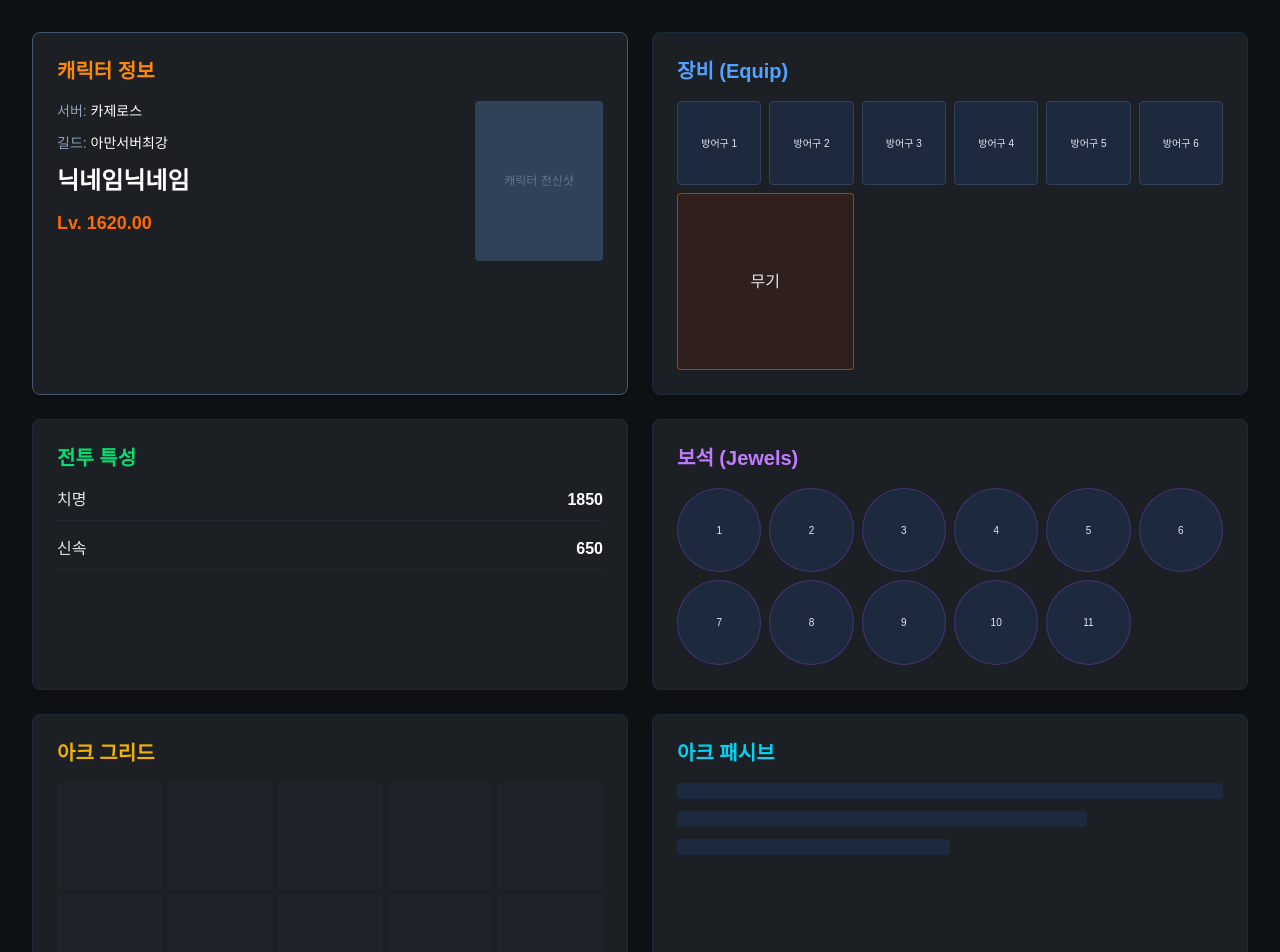
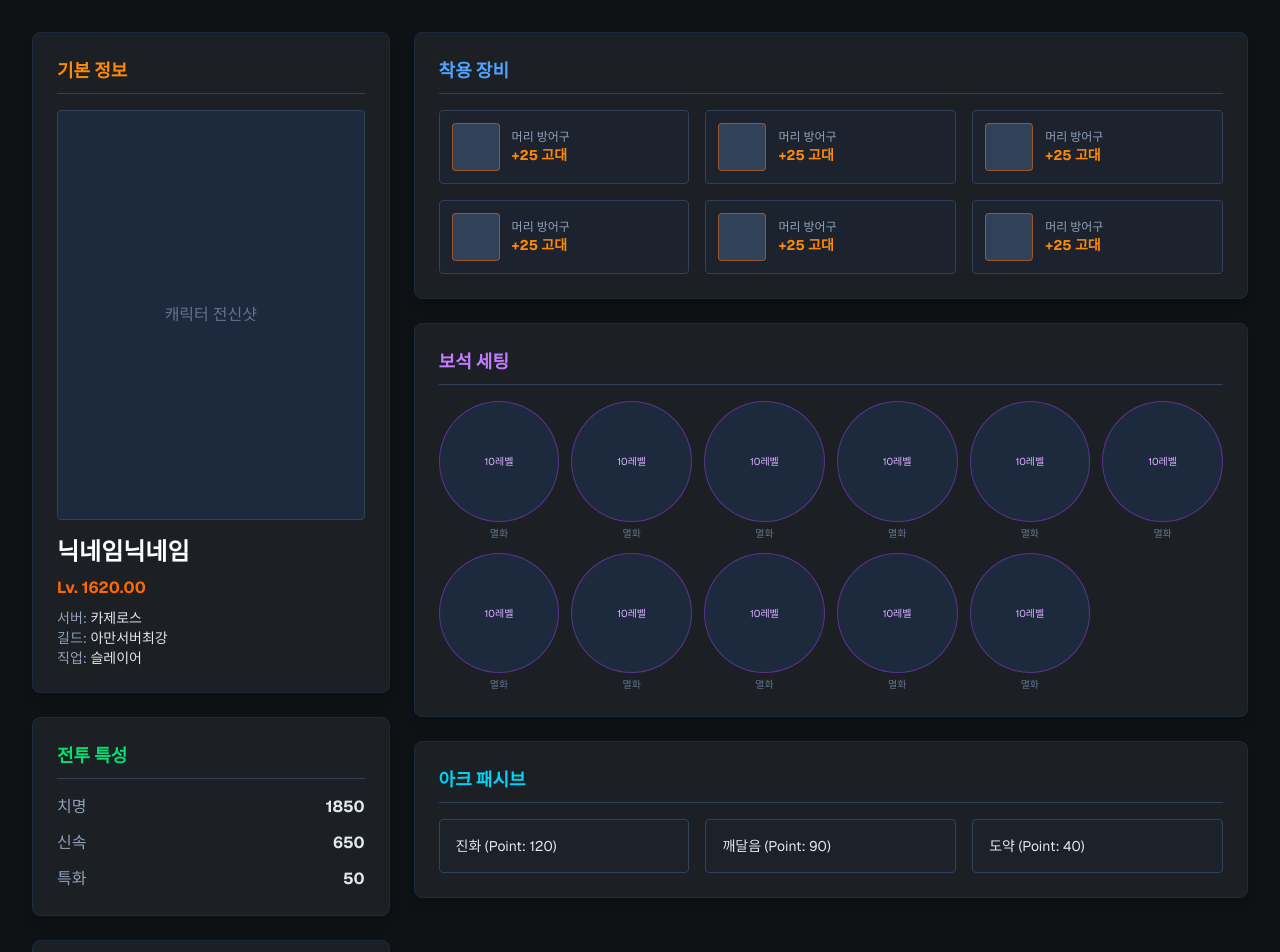
Before and after one commit to jk00private-coder/lostark-sim, a Next.js app: page / in a window 1280 px wide. Shown: the top 952 px of the page. Built offline with nearby package versions, Linux system fonts and the light colour scheme.

Commit message:
열기준 그리드

```diff
--- a/src/app/page.tsx
+++ b/src/app/page.tsx
@@ -1,92 +1,102 @@
 import React from 'react';
 
-export default function CharacterDetailPage() {
+export default function CharacterDetailedPage() {
   return (
-    <main className="min-h-screen bg-[#0f1215] text-slate-200 p-4 md:p-8">
-      <div className="max-w-7xl mx-auto space-y-6">
+    <main className="min-h-screen bg-[#0f1215] text-slate-200 p-4 md:p-8 font-sans">
+      {/* 전체 컨테이너를 2열로 나눕니다.
+         3:7 비율을 위해 grid-cols-[3fr_7fr] 사용
+      */}
+      <div className="max-w-7xl mx-auto grid grid-cols-1 md:grid-cols-[3fr_7fr] gap-6">
 
-        {/* [1단] 기본정보 & 장비칸 */}
-        <section className="grid grid-cols-1 md:grid-cols-2 gap-6">
-          {/* 왼쪽: 기본 정보 & 캐릭터 이미지 */}
-          <div className="bg-[#1c1f23] rounded-lg p-6 border border-slate-600 shadow-lg">
-            <h2 className="text-xl font-bold mb-4 text-orange-400">캐릭터 정보</h2>
-            <div className="flex gap-6">
-              <div className="flex-1 space-y-3">
-                <p className="text-sm text-slate-400">서버: <span className="text-white">카제로스</span></p>
-                <p className="text-sm text-slate-400">길드: <span className="text-white">아만서버최강</span></p>
+        {/* [왼쪽 열 - 30% 영역] */}
+        <div className="space-y-6">
+          {/* 1. 기본 정보 */}
+          <div className="bg-[#1c1f23] rounded-lg p-6 border border-slate-800 shadow-lg">
+            <h2 className="text-lg font-bold mb-4 text-orange-400 border-b border-slate-700 pb-2">기본 정보</h2>
+            <div className="space-y-4">
+              <div className="w-full aspect-[3/4] bg-slate-800 rounded flex items-center justify-center text-slate-500 border border-slate-700">
+                캐릭터 전신샷
+              </div>
+              <div className="space-y-2">
                 <p className="text-2xl font-black text-white">닉네임닉네임</p>
-                <p className="text-lg font-bold text-orange-500">Lv. 1620.00</p>
+                <p className="text-orange-500 font-bold">Lv. 1620.00</p>
+                <div className="text-sm text-slate-400">
+                  <p>서버: <span className="text-slate-200">카제로스</span></p>
+                  <p>길드: <span className="text-slate-200">아만서버최강</span></p>
+                  <p>직업: <span className="text-slate-200">슬레이어</span></p>
                 </div>
-              <div className="w-32 h-40 bg-slate-700 rounded flex items-center justify-center text-xs text-slate-500">
-                캐릭터 전신샷
               </div>
             </div>
           </div>
 
-          {/* 오른쪽: 장비칸 */}
+          {/* 2. 전투 스탯 (세로로 자유롭게 길어짐) */}
           <div className="bg-[#1c1f23] rounded-lg p-6 border border-slate-800 shadow-lg">
-            <h2 className="text-xl font-bold mb-4 text-blue-400">장비 (Equip)</h2>
-            <div className="grid grid-cols-6 gap-2">
-              {[...Array(6)].map((_, i) => (
-                <div key={i} className="aspect-square bg-slate-800 rounded border border-slate-700 flex items-center justify-center text-[10px]">
-                  방어구 {i+1}
+            <h2 className="text-lg font-bold mb-4 text-green-400 border-b border-slate-700 pb-2">전투 특성</h2>
+            <div className="space-y-3">
+              {[["치명", 1850], ["신속", 650], ["특화", 50]].map(([label, val]) => (
+                <div key={label} className="flex justify-between">
+                  <span className="text-slate-400">{label}</span>
+                  <span className="font-bold">{val}</span>
                 </div>
               ))}
-              <div className="col-span-2 aspect-square bg-orange-900/20 border border-orange-500/50 rounded flex items-center justify-center">무기</div>
             </div>
           </div>
-        </section>
 
-        {/* [2단] 전투스탯 & 보석칸 */}
-        <section className="grid grid-cols-1 md:grid-cols-2 gap-6">
-          {/* 왼쪽: 전투 스탯 */}
+          {/* 3. 아크 그리드 */}
           <div className="bg-[#1c1f23] rounded-lg p-6 border border-slate-800 shadow-lg">
-            <h2 className="text-xl font-bold mb-4 text-green-400">전투 특성</h2>
-            <div className="space-y-4">
-              <div className="flex justify-between border-b border-slate-800 pb-2">
-                <span>치명</span> <span className="font-bold text-white">1850</span>
-              </div>
-              <div className="flex justify-between border-b border-slate-800 pb-2">
-                <span>신속</span> <span className="font-bold text-white">650</span>
+            <h2 className="text-lg font-bold mb-4 text-yellow-500 border-b border-slate-700 pb-2">아크 그리드</h2>
+            <div className="grid grid-cols-5 gap-2">
+              {[...Array(10)].map((_, i) => (
+                <div key={i} className="aspect-square bg-slate-800 rounded-sm border border-slate-700"></div>
+              ))}
             </div>
           </div>
         </div>
 
-          {/* 오른쪽: 보석칸 */}
+        {/* [오른쪽 열 - 70% 영역] */}
+        <div className="space-y-6">
+          {/* 1. 장비칸 */}
           <div className="bg-[#1c1f23] rounded-lg p-6 border border-slate-800 shadow-lg">
-            <h2 className="text-xl font-bold mb-4 text-purple-400">보석 (Jewels)</h2>
-            <div className="grid grid-cols-6 gap-2">
-              {[...Array(11)].map((_, i) => (
-                <div key={i} className="aspect-square bg-slate-800 rounded-full border border-purple-500/30 flex items-center justify-center text-[10px]">
-                  {i+1}
+            <h2 className="text-lg font-bold mb-4 text-blue-400 border-b border-slate-700 pb-2">착용 장비</h2>
+            <div className="grid grid-cols-2 md:grid-cols-3 gap-4">
+              {/* 장비 아이템 예시 */}
+              {[...Array(6)].map((_, i) => (
+                <div key={i} className="flex items-center gap-3 p-3 bg-slate-800/50 rounded border border-slate-700">
+                  <div className="w-12 h-12 bg-slate-700 rounded border border-orange-500/50"></div>
+                  <div>
+                    <p className="text-xs text-slate-400">머리 방어구</p>
+                    <p className="text-sm font-bold text-orange-400">+25 고대</p>
+                  </div>
                 </div>
               ))}
             </div>
           </div>
-        </section>
 
-        {/* [3단] 아크그리드 & 아크패시브 */}
-        <section className="grid grid-cols-1 md:grid-cols-2 gap-6">
-          {/* 왼쪽: 아크그리드 */}
-          <div className="bg-[#1c1f23] rounded-lg p-6 border border-slate-800 shadow-lg min-h-[200px]">
-            <h2 className="text-xl font-bold mb-4 text-yellow-500">아크 그리드</h2>
-            <div className="grid grid-cols-5 gap-1 opacity-50">
-              {[...Array(15)].map((_, i) => (
-                <div key={i} className="w-full aspect-square bg-slate-700/30 rounded-sm"></div>
+          {/* 2. 보석칸 (보석은 많으므로 70% 영역에 두는게 유리) */}
+          <div className="bg-[#1c1f23] rounded-lg p-6 border border-slate-800 shadow-lg">
+            <h2 className="text-lg font-bold mb-4 text-purple-400 border-b border-slate-700 pb-2">보석 세팅</h2>
+            <div className="grid grid-cols-4 md:grid-cols-6 gap-3">
+              {[...Array(11)].map((_, i) => (
+                <div key={i} className="flex flex-col items-center gap-1">
+                  <div className="w-full aspect-square bg-slate-800 rounded-full border border-purple-500/40 flex items-center justify-center">
+                    <span className="text-[10px] text-purple-300">10레벨</span>
+                  </div>
+                  <span className="text-[10px] text-slate-500">멸화</span>
+                </div>
               ))}
             </div>
           </div>
 
-          {/* 오른쪽: 아크패시브 */}
-          <div className="bg-[#1c1f23] rounded-lg p-6 border border-slate-800 shadow-lg min-h-[200px]">
-            <h2 className="text-xl font-bold mb-4 text-cyan-400">아크 패시브</h2>
-            <div className="space-y-3">
-              <div className="h-4 bg-slate-800 rounded w-full"></div>
-              <div className="h-4 bg-slate-800 rounded w-3/4"></div>
-              <div className="h-4 bg-slate-800 rounded w-1/2"></div>
+          {/* 3. 아크 패시브 */}
+          <div className="bg-[#1c1f23] rounded-lg p-6 border border-slate-800 shadow-lg">
+            <h2 className="text-lg font-bold mb-4 text-cyan-400 border-b border-slate-700 pb-2">아크 패시브</h2>
+            <div className="grid grid-cols-1 md:grid-cols-3 gap-4 text-sm">
+              <div className="p-4 bg-slate-800/30 rounded border border-slate-700">진화 (Point: 120)</div>
+              <div className="p-4 bg-slate-800/30 rounded border border-slate-700">깨달음 (Point: 90)</div>
+              <div className="p-4 bg-slate-800/30 rounded border border-slate-700">도약 (Point: 40)</div>
             </div>
           </div>
-        </section>
+        </div>
 
       </div>
     </main>
```
Lines whose indentation alone changed are shown as unchanged.
